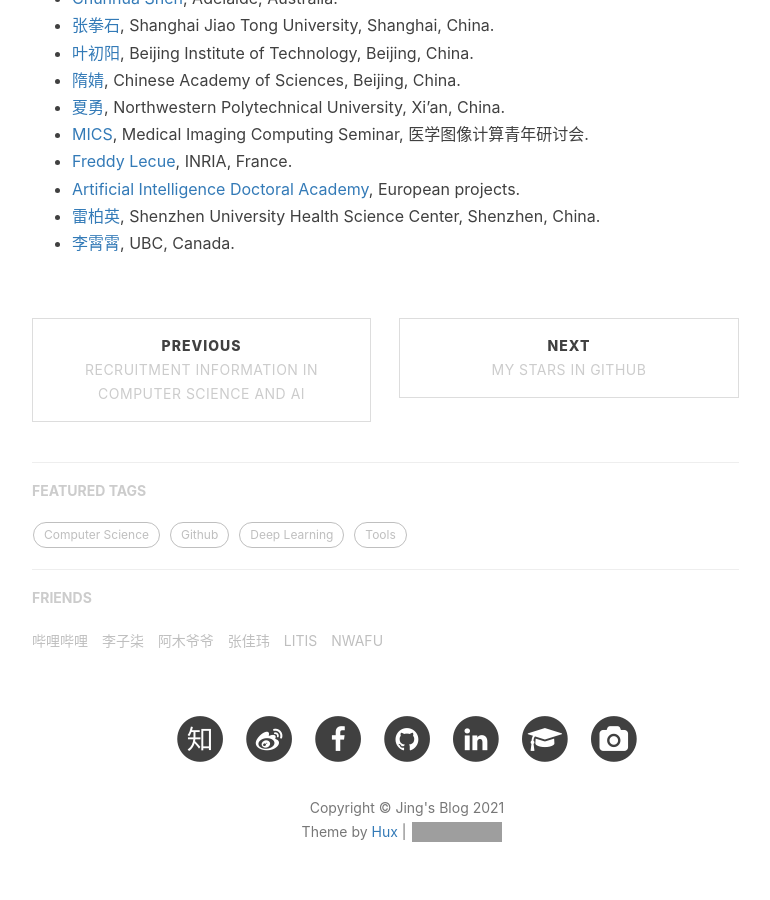
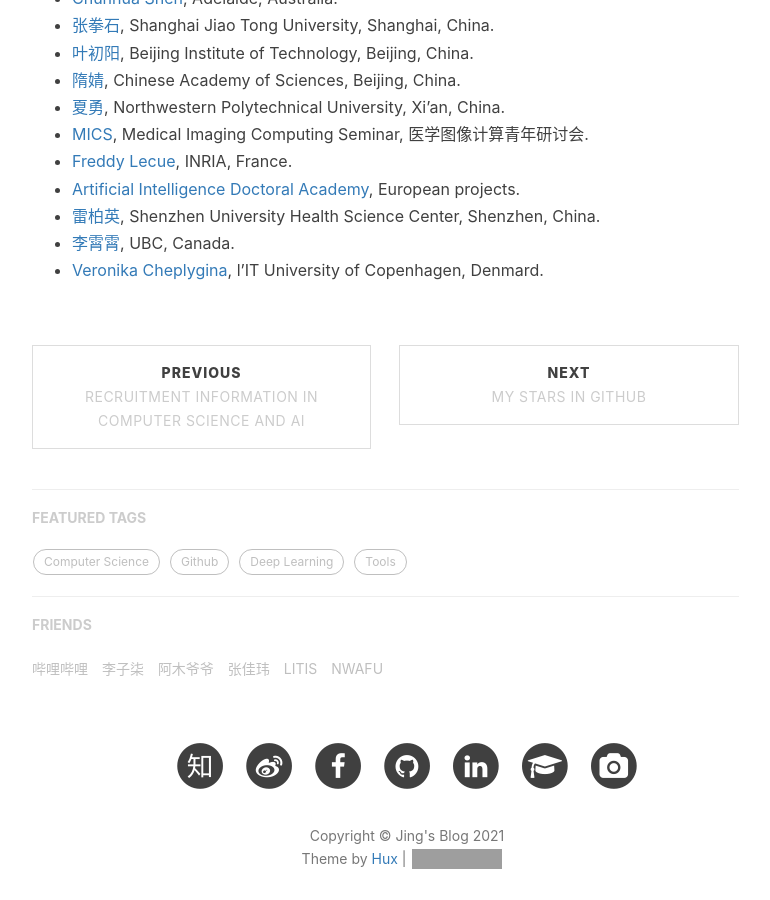
Before and after one commit to jizhang02/jizhang02.github.io, a Jekyll site: the page built from _posts/2020-04-04-lab.markdown, in a window 1280 px wide and 900 px high, scrolled down 1876 px. Shown: the whole window, without its empty margins (233-1003 px from the left). Built offline with Jekyll 4.4.1, drawn with Linux system fonts in a browser that asks for light colours; nearby versions of some CDN libraries; a script that is not in the unit is left out; comment, search, counter and statistics services are not loaded; grey boxes are pictures that could not be loaded.

Commit message:
Update 2020-04-04-lab.markdown

```diff
--- a/_posts/2020-04-04-lab.markdown
+++ b/_posts/2020-04-04-lab.markdown
@@ -51,3 +51,4 @@ This post is mainly the information of labs that including medical imaging, and
 * [Artificial Intelligence Doctoral Academy](http://www.i-aida.org/), European projects.
 * [雷柏英](http://bme.szu.edu.cn/20181/0612/66.html), Shenzhen University Health Science Center, Shenzhen, China.
 * [李霄霄](https://xxlya.github.io/xiaoxiao/), UBC, Canada.
+* [Veronika Cheplygina](https://veronikach.com/), l'IT University of Copenhagen, Denmard.
```
